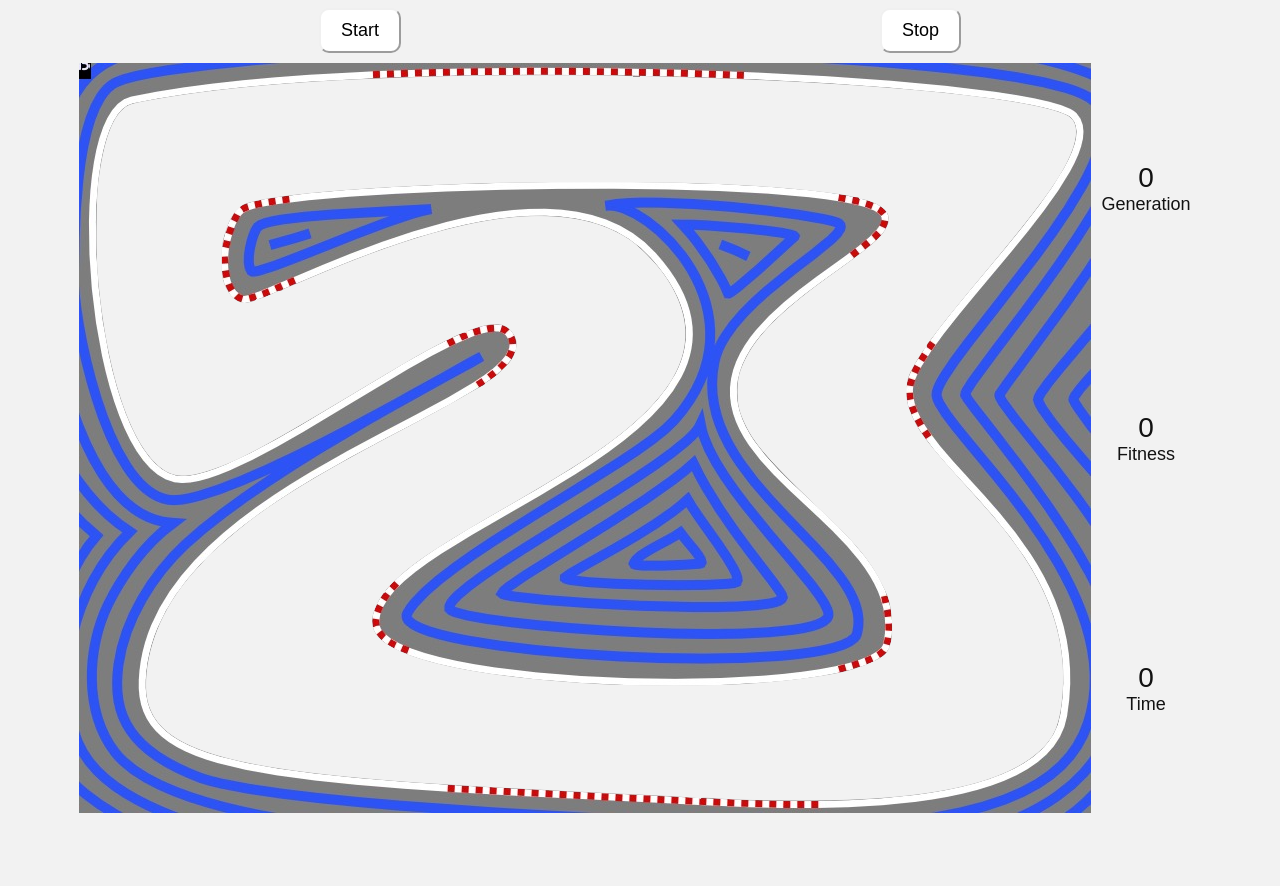
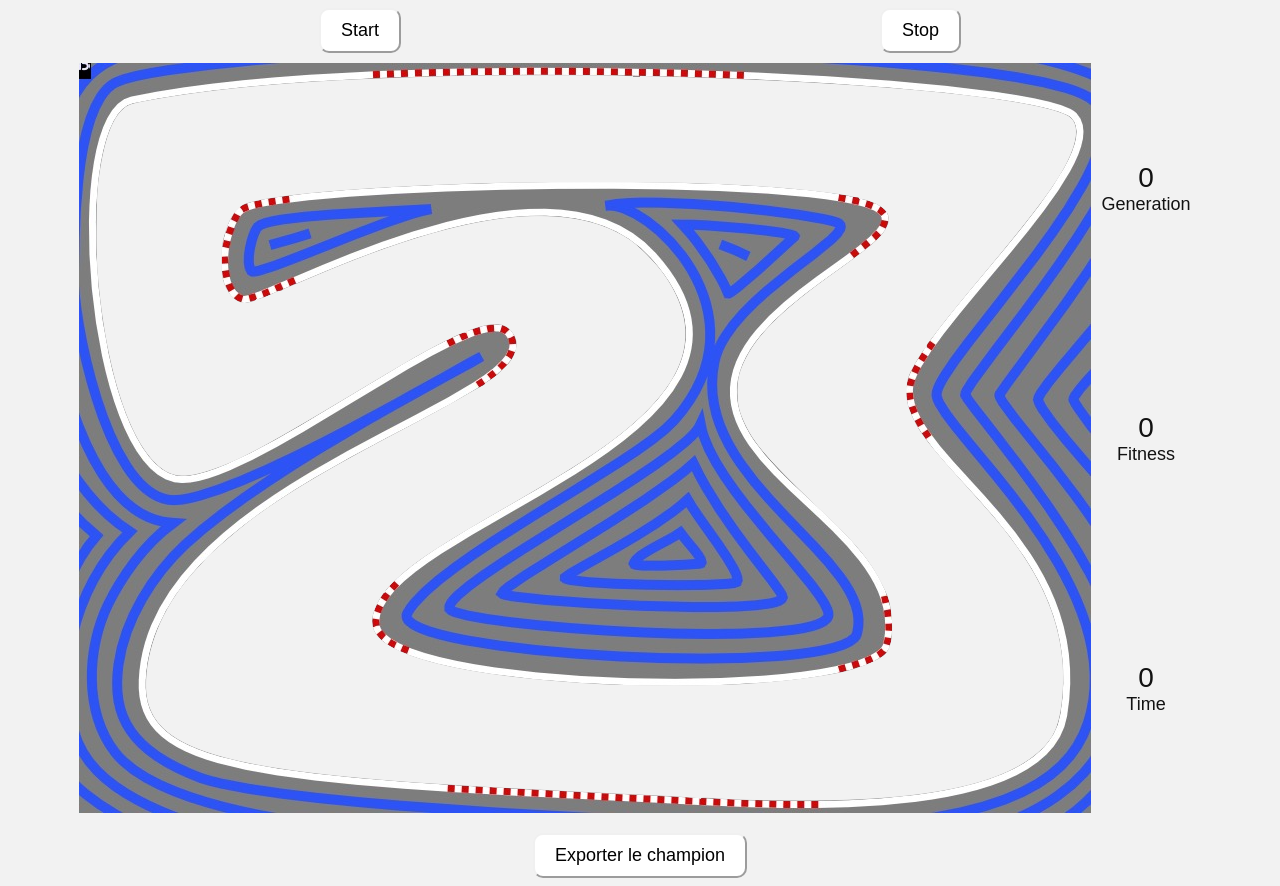
Before and after one commit to Maniae/neat-ts, a React app: page / in a window 1280 px wide. Before the commit the page ends 821 px from the top, so only its background shows below. Built offline with nearby package versions, Linux system fonts and the light colour scheme.

Commit message:
download json

```diff
--- a/src/demos/neat/racing/raceView.tsx
+++ b/src/demos/neat/racing/raceView.tsx
@@ -1,4 +1,5 @@
 import * as React from "react";
+import { Network } from "../../../neural-network/model/network";
 import { Button } from "../../common/button";
 import { CssStyleSheet } from "../../common/cssStyleSheet";
 import { Statistic } from "../../common/statistic";
@@ -8,6 +9,7 @@ interface RaceViewState {
 	generation: number;
 	fitness: number;
 	raceTime: number;
+	bestBrain?: Network;
 }
 export class RaceView extends React.Component<{}, RaceViewState> {
 
@@ -38,6 +40,9 @@ export class RaceView extends React.Component<{}, RaceViewState> {
 					<Statistic title="Time" value={this.state.raceTime}/>
 				</div>
 			</div>
+			<div style={styles.export}>
+				<Button onClick={this.downloadBestBrain}>Exporter le champion</Button>
+			</div>
 		</div>;
 	}
 
@@ -46,13 +51,25 @@ export class RaceView extends React.Component<{}, RaceViewState> {
 			this.setState({
 				generation: gameState.generation,
 				fitness: gameState.fitness,
-				raceTime: gameState.raceTime
+				raceTime: gameState.raceTime,
+				bestBrain: gameState.bestBrain
 			});
 		}));
 	}
 
 	stopAlgorithm = () => {
 		console.log("stop");
+	}
+
+	downloadBestBrain = () => {
+		if (this.state.bestBrain) {
+			const brain = JSON.stringify(Network.toJson(this.state.bestBrain), null, "\t");
+			const element = document.createElement("a");
+			const file = new Blob([brain], {type: "application/json"});
+			element.href = URL.createObjectURL(file);
+			element.download = `brain.json`;
+			element.click();
+		}
 	}
 }
 
@@ -78,5 +95,10 @@ const styles: CssStyleSheet = {
 		alignItems: "center",
 		justifyContent: "space-around",
 		padding: "0 10px"
+	},
+	export: {
+		marginTop: 20,
+		display: "flex",
+		justifyContent: "center"
 	}
 };
--- a/src/demos/neat/racing/services/gameService.ts
+++ b/src/demos/neat/racing/services/gameService.ts
@@ -1,4 +1,5 @@
 import { Population } from "../../../../genetic/model";
+import { Network } from "../../../../neural-network/model/network";
 import { Car } from "../domain/car";
 import { Map } from "../domain/map";
 import { DrawService } from "./drawService";
@@ -9,6 +10,7 @@ interface GameState {
 	generation: number;
 	raceTime: number;
 	fitness: number;
+	bestBrain?: Network;
 }
 export class GameService {
 
@@ -19,6 +21,7 @@ export class GameService {
 	raceDuration: number = dt * 600;
 	map: Map = new Map([], []);
 	bestFitness = 0;
+	bestBrain?: Network;
 	onUpdate?: (state: GameState) => void;
 
 	constructor(private drawService: DrawService, private raceService: RaceService) {}
@@ -37,6 +40,7 @@ export class GameService {
 	update = () => {
 		if (this.raceTime > this.raceDuration) {
 			this.bestFitness = this.raceService.onRaceEnded();
+			this.bestBrain = this.raceService.getBestBrain();
 			this.generation ++;
 			this.raceTime = 0;
 		}
@@ -48,7 +52,8 @@ export class GameService {
 			this.onUpdate({
 				generation: this.generation,
 				raceTime: this.raceTime,
-				fitness: this.bestFitness
+				fitness: this.bestFitness,
+				bestBrain: this.bestBrain
 			});
 		}
 		requestAnimationFrame(this.update);
--- a/src/demos/neat/racing/services/raceService.ts
+++ b/src/demos/neat/racing/services/raceService.ts
@@ -88,4 +88,9 @@ export class RaceService {
 		this.carsPop.candidates.sort((a, b) => b.fitness(b.genes) - a.fitness(a.genes));
 		return this.carsPop.candidates[0].fitness(this.carsPop.candidates[0].genes);
 	}
+
+	getBestBrain = () => {
+		this.carsPop.candidates.sort((a, b) => b.fitness(b.genes) - a.fitness(a.genes));
+		return Network.fromWeights(this.carsPop.candidates[0].genes, layersSizes);
+	}
 }
--- a/src/neural-network/model/network.ts
+++ b/src/neural-network/model/network.ts
@@ -60,4 +60,18 @@ export class Network {
 		}
 		return this.layers.reduce((prevOutput: number[], layer) => layer.activate(prevOutput), inputs);
 	}
+
+	static toJson(network: Network) {
+		return {
+			weights: network.weights,
+			layersSizes: network.layers.map(it => it.neurons.length)
+		};
+	}
+
+	static fromJson(json: any) {
+		return Network.fromWeights(
+			json.weights,
+			json.layersSizes
+		);
+	}
 }
```
